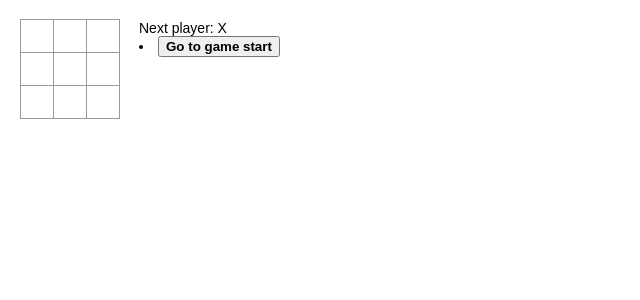
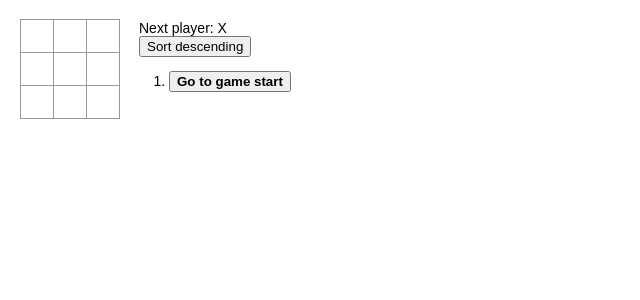
Before and after one commit to onesword0618/tutorials, a React app: page / in a window 1280 px wide. Shown: the top 300 px of the page, without its empty margins (0-640 px from the left). Built offline with nearby package versions, Linux system fonts and the light colour scheme.

Commit message:
Update: Gameコンポーネントを更新した
Gameコンポーネント上でtoggleボタンの実装を行った。

```diff
--- a/src/components/Game.tsx
+++ b/src/components/Game.tsx
@@ -19,6 +19,7 @@ export const Game : React.FC = () => {
 
   const [stepNumber, setStepNumber] = useState<number>(0);
   const [xIsNext, setXIsNext] = useState<boolean>(true);
+  const [toggle, setToggle] = useState<boolean>(true);
 
   const handleClick = (i: number) => {
     const _history = history.slice(0, stepNumber + 1);
@@ -68,11 +69,28 @@ export const Game : React.FC = () => {
       </div>
       <div className="game-info">
         <div>{status}</div>
-        <Moves
-          history={history}
-          jumpTo={jumpTo}
-          currentNumber={stepNumber}
-        />
+        <div>
+          <button onClick={() => {setToggle(!toggle)}}>
+            {toggle ? 'Sort descending' : 'Sort ascending'}
+          </button>
+        </div>
+        {
+          toggle ?
+          <ol>
+            <Moves
+              history={history}
+              jumpTo={jumpTo}
+              currentNumber={stepNumber}
+            />
+          </ol> :
+          <ol reversed>
+            <Moves
+              history={history.reverse()}
+              jumpTo={jumpTo}
+              currentNumber={stepNumber}
+            />
+          </ol>
+        }
       </div>
     </div>
   );
```
Also changed, not shown: 1 other file (tests, documents, lock files or other folders).
